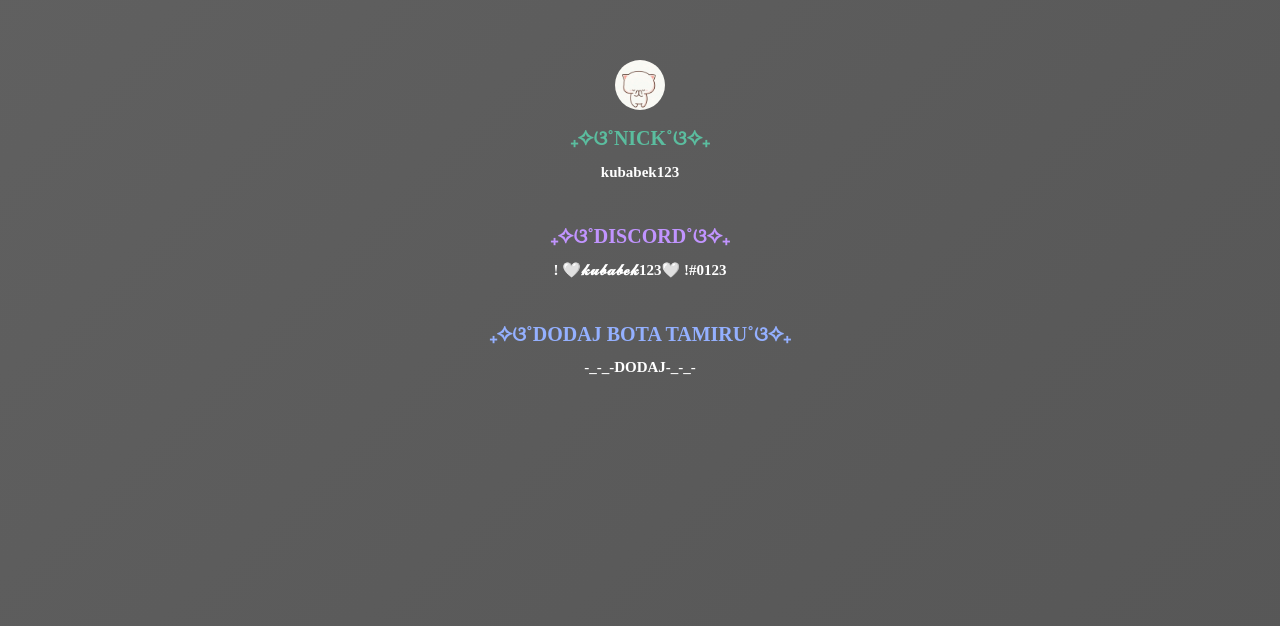
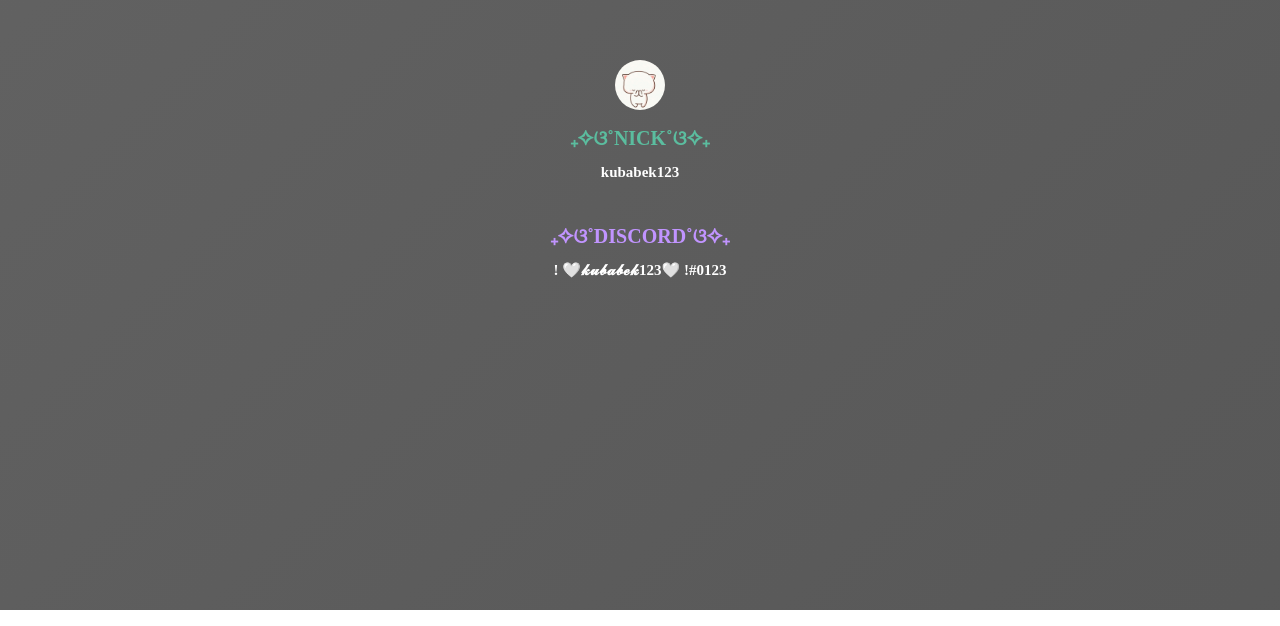
Before and after one commit to kubabek123/kubabek123.pl, a plain HTML site: page index.html in a window 1280 px wide. Shown: the part 190-816 px from the top of the page. Drawn offline with Linux system fonts and the light colour scheme.

Commit message:
Update index.html

```diff
--- a/index.html
+++ b/index.html
@@ -23,9 +23,6 @@
     <br>
     <h1 style="color: #c194ff; font-size: 20px;">₊✧ଓ˚DISCORD˚ଓ✧₊</h1>
     <h2 style="font-size: 15px; color: white;">! 🤍𝓴𝓾𝓫𝓪𝓫𝓮𝓴123🤍 !#0123</h2>
-    <br>
-    <h1 style="color: #94b0ff; font-size: 20px;">₊✧ଓ˚DODAJ BOTA TAMIRU˚ଓ✧₊</h1>
-    <a href="https://top.gg/bot/786952280984387594" target="_blank" style="text-decoration-line: none;"><h2 style="font-size: 15px; color: white;">-_-_-DODAJ-_-_-</h2></a>
 
 
     </div>
```
